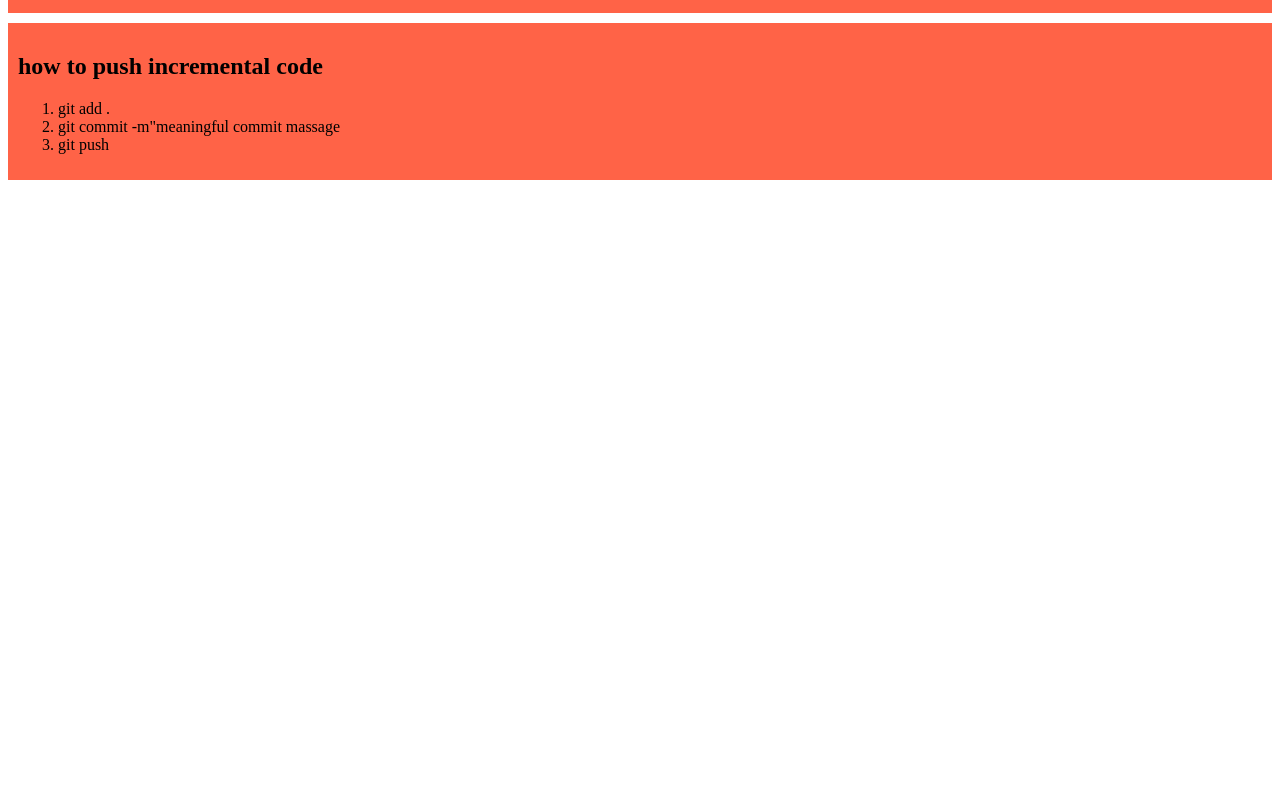
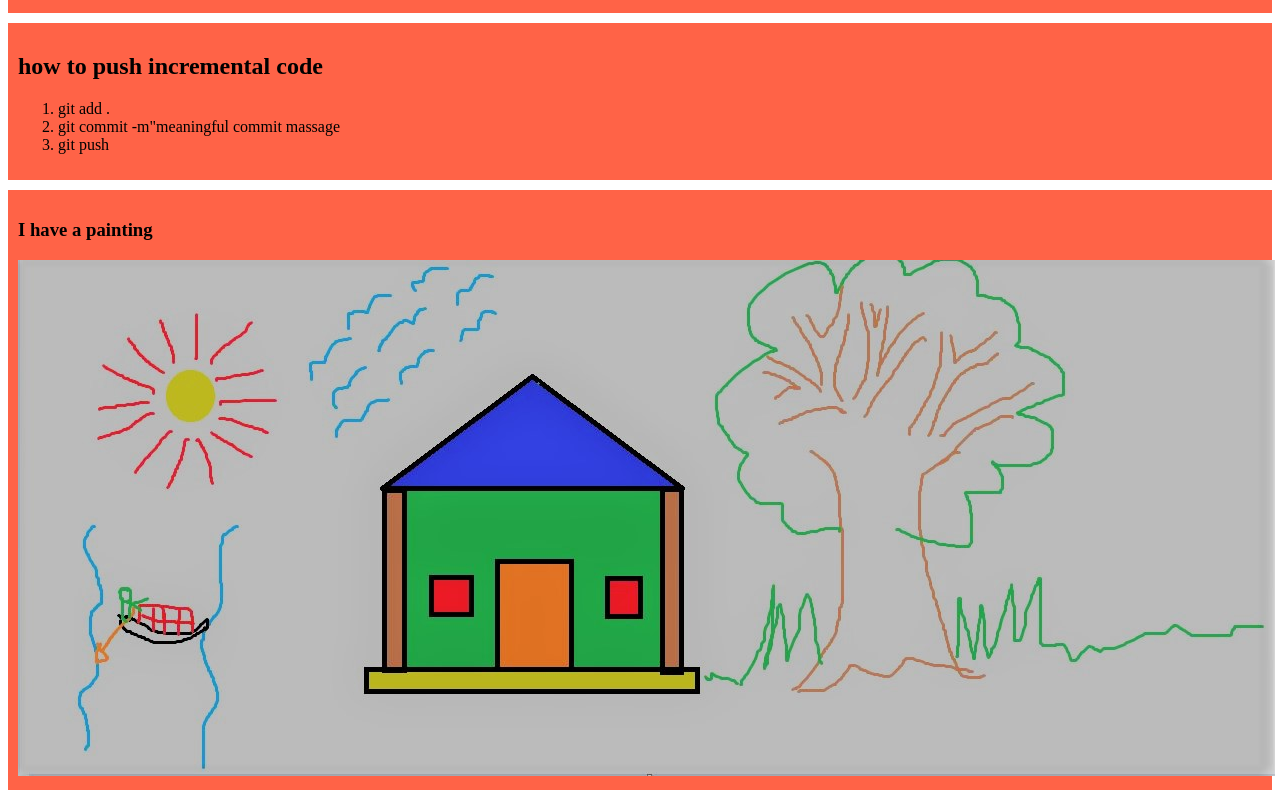
Before and after one commit to sumita692006/my-first-github-repo, a plain HTML site: page index.html in a window 1280 px wide. Shown: the part 355-1155 px from the top of the page. Before the commit the page ends 800 px from the top, so only its background shows below. Drawn offline with Linux system fonts and the light colour scheme.

Commit message:
first pic

```diff
--- a/index.html
+++ b/index.html
@@ -27,5 +27,9 @@
             <li>git push</li>
         </ol>
     </div>
+    <div>
+        <h3>I have a painting</h3>
+        <img src="images/home.jpg" alt="">
+    </div>
 </body>
 </html>
```
Also changed, not shown: images/home.jpg (added).
